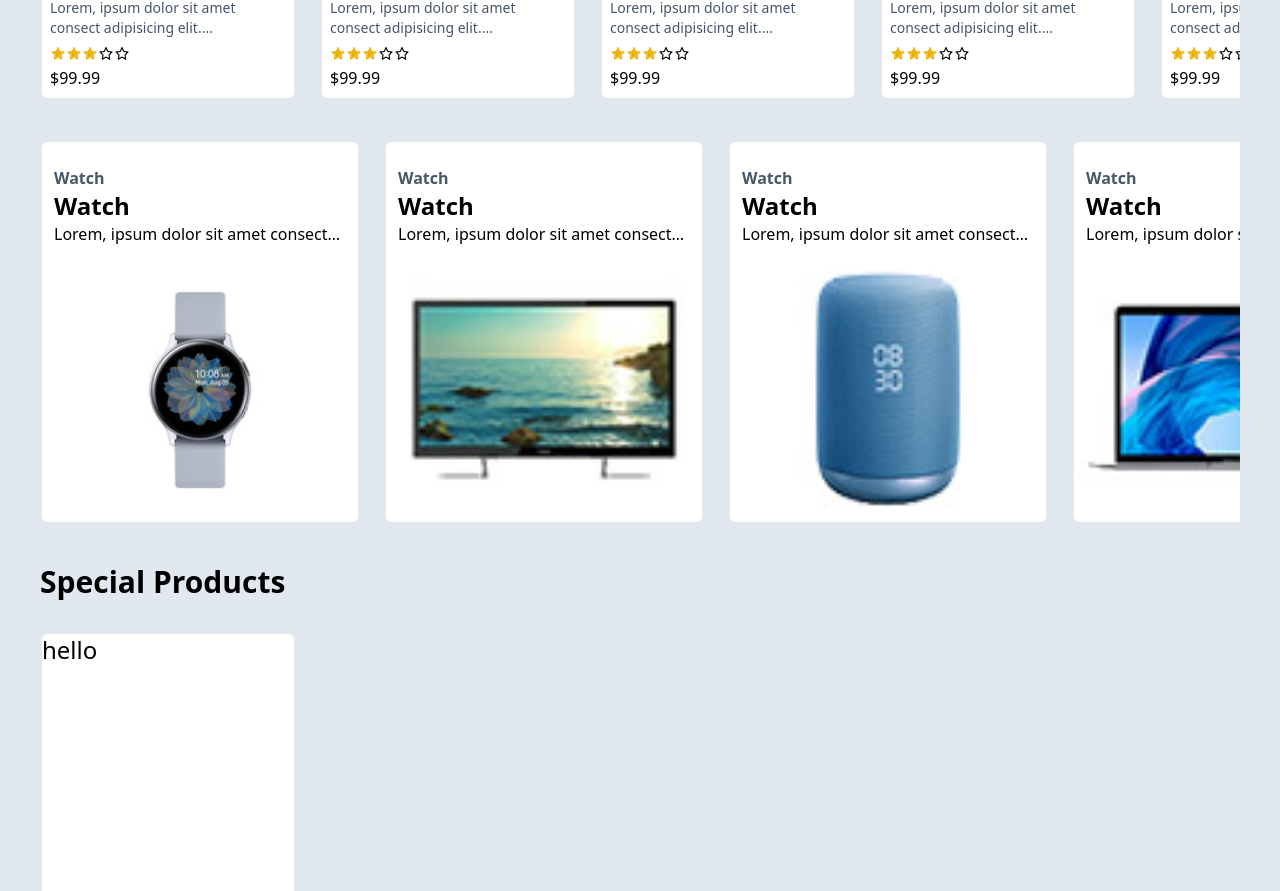
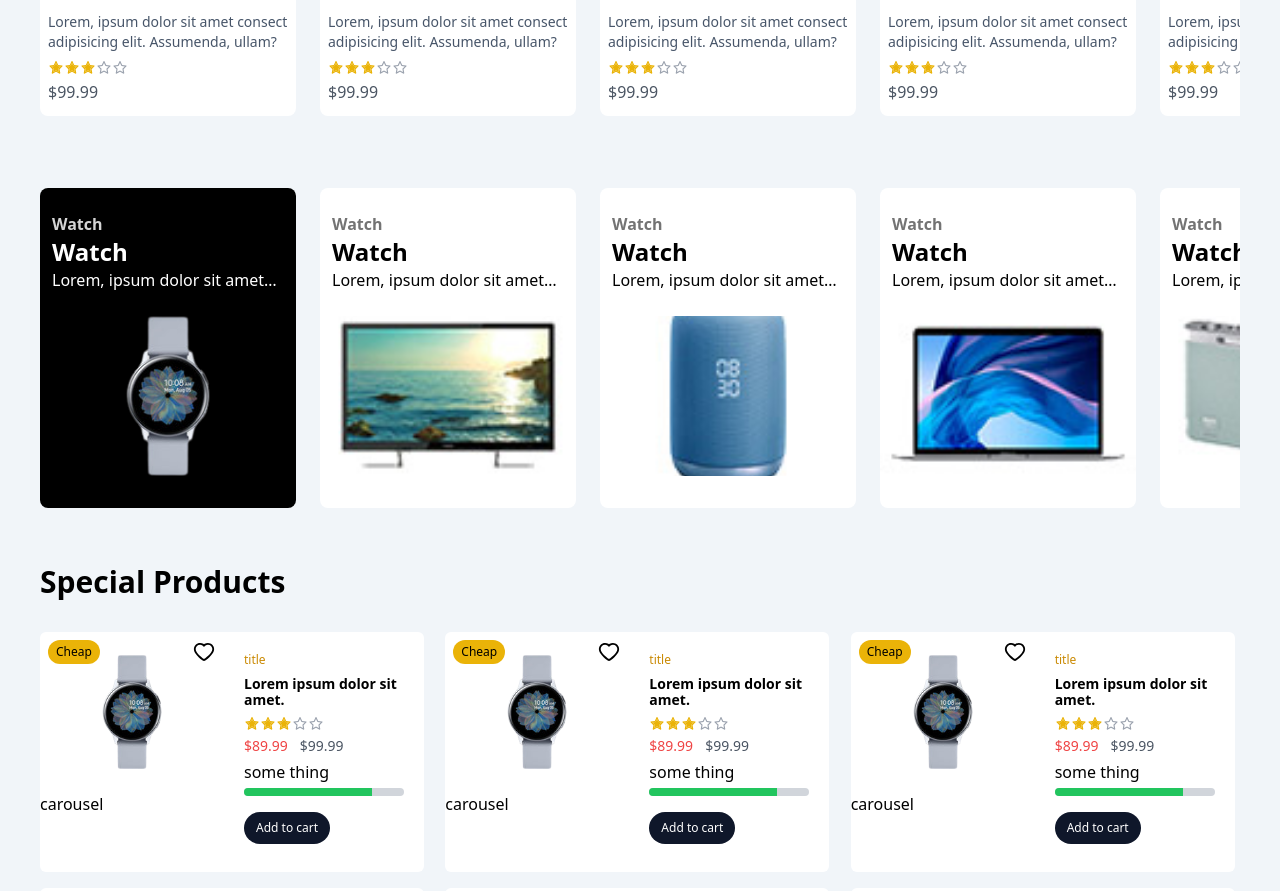
Before and after one commit to MelahGhislain/digit-com, a Next.js app: page / in a window 1280 px wide. Shown: the part 1277-2168 px from the top of the page. Built offline with nearby package versions, Linux system fonts and the light colour scheme.

Commit message:
feat(ui): created the special product

```diff
--- a/src/assets/index.ts
+++ b/src/assets/index.ts
@@ -23,7 +23,7 @@
 import CategoryHeadphone from './headphone.jpg'
 import CategoryHomeApp from './homeapp.jpg'
 
-import CollectionWatch from './watch.jpg'
+import CollectionWatch from './watch.png'
 import Tab1 from './tab1.jpg'
 
 export {
--- /dev/null
+++ b/src/components/badge/index.tsx
@@ -0,0 +1,15 @@
+import React from 'react'
+interface BadgeProp {
+    title: string
+    className?: string
+}
+
+const Badge: React.FC<BadgeProp> = ({title, className}) => {
+  return (
+    <div className={`px-2 py-1 text-xs rounded-full bg-yellow-500 ${className}`}>
+        <p>{title}</p>
+    </div>
+  )
+}
+
+export default Badge
--- a/src/components/cards/collection.card1.tsx
+++ b/src/components/cards/collection.card1.tsx
@@ -3,6 +3,7 @@
 import Image from 'next/image'
 import React from 'react'
 import { AiOutlineHeart, AiOutlineStar, AiTwotoneHeart, AiTwotoneStar } from 'react-icons/ai'
+import Badge from '../badge'
 
 type CollectionItemProp = {
   data: CollectionItem
@@ -10,20 +11,24 @@
 
 const CollectionCard1: React.FC<CollectionItemProp> = ({data}) => {
   return (
-    <div className='bg-white border-2 border-slate-200 w-[15rem] md:w-[16rem] h-[20rem] md:h-[24rem] overflow-hidden rounded-lg flex-none'>
+    <div className='bg-white w-[15rem] md:w-[16rem] h-[20rem] md:h-[24rem] overflow-hidden rounded-lg flex-none'>
       <div className='relative w-full h-[11rem] md:h-[15rem]'>
         <span>
           <Image src={data.image} alt={data.title} className='w-full h-full object-cover'/>
         </span>
         <div className='absolute top-2 right-2 cursor-pointer text-2xl'>
-          <AiTwotoneHeart />
+          {/* <AiTwotoneHeart /> */}
           <AiOutlineHeart />
         </div>
+        <div className='absolute top-2 left-2 cursor-pointer text-2xl'>
+          <Badge title='Cheap' />
+        </div>
+
       </div>
       <div className='flex flex-col p-2'>
         <h5 className='text-orange-700 text-md font-semibold'>{data.title}</h5>
         <p className='text-sm line-clamp-2 my-2 text-slate-600'>{data.description}</p>
-        <div className='flex items-center mb-1'>
+        <div className='flex items-center mb-1 text-gray-400'>
           {
             new Array(data.rating).fill(null).map((_, index) => (
               <AiTwotoneStar key={index} className='text-yellow-500'/>
@@ -35,7 +40,7 @@
             ))
           }
         </div>
-        <div>
+        <div className='text-gray-600 text-medium'>
           <p>${data.price}</p>
         </div>
       </div>
--- a/src/components/cards/collection.card2.tsx
+++ b/src/components/cards/collection.card2.tsx
@@ -5,19 +5,20 @@
 
 type CollectionItemProp = {
   data: CollectionItem
+  isDark?: boolean
 }
 
-const CollectionCard2: React.FC<CollectionItemProp> = ({data}) => {
+const CollectionCard2: React.FC<CollectionItemProp> = ({data, isDark}) => {
   return (
-    <div className='bg-white border-2 border-slate-200 w-[18rem] md:w-[20rem] h-[20rem] md:h-[24rem] overflow-hidden rounded-lg flex-none'>
+    <div className={`${isDark? 'bg-black text-white': 'bg-white'} w-[14rem] md:w-[16rem] h-[18rem] md:h-[20rem] overflow-hidden rounded-lg flex-none`}>
       <div className='flex flex-col p-3 py-6'>
-        <h5 className='text-slate-600 text-md font-semibold'>{data.title}</h5>
+        <h5 className={`${isDark? 'text-neutral-300' : 'text-neutral-500'}  text-md font-semibold`}>{data.title}</h5>
         <p className='text-2xl font-bold'>{data.title}</p>
         <div className='line-clamp-1'>
           <p>{data.description}</p>
         </div>
       </div>
-      <div className='relative w-full h-[11rem] md:h-[15rem]'>
+      <div className='relative w-full h-[8rem] md:h-[10rem]'>
         <span>
           <Image src={data.image} alt={data.title} className='w-full h-full object-cover'/>
         </span>
--- a/src/components/cards/special.product.card.tsx
+++ b/src/components/cards/special.product.card.tsx
@@ -1,5 +1,8 @@
+import { CollectionWatch } from '@assets';
+import Badge from '../badge';
 import Image from 'next/image'
 import React from 'react'
+import { AiOutlineHeart, AiOutlineStar, AiTwotoneHeart, AiTwotoneStar } from 'react-icons/ai';
 import Carousel from 'react-multi-carousel'
 
 const SpecialProductCard = () => {
@@ -22,40 +25,60 @@
         }
       };
   return (
-    <div className='bg-white border-2 border-slate-200 w-[15rem] md:w-[16rem] h-[20rem] md:h-[24rem] overflow-hidden rounded-lg flex-none'>
-      <div className='w-full h-[11rem] md:h-[15rem]'>
+    <div className='bg-white w-full md:w-[24rem] h-[15rem] overflow-hidden rounded-md flex-none'>
+      <div className='flex'>
+        <div className='w-full h-[10rem] flex-1'>
+          <div className='relative w-full h-full'>
             <span>
-          {/* <Image src={data.image} alt={data.title} className='w-full h-full object-cover'/> */}
+              <Image src={CollectionWatch} alt={'data.title'} className='w-full h-full object-cover'/>
             </span>
-        <div className='text-2xl'>
-            <Carousel
-                responsive={responsive}
-            >
-                <div>hello</div>
-                {/* <AiTwotoneHeart />
-                <AiOutlineHeart /> */}
-            </Carousel>
+            <div className='absolute top-2 right-2 cursor-pointer text-2xl'>
+              {/* <AiTwotoneHeart /> */}
+              <AiOutlineHeart />
+            </div>
+            <div className='absolute top-2 left-2 cursor-pointer text-2xl'>
+              <Badge title='Cheap' />
             </div>
           </div>
-      {/* <div className='flex flex-col p-2'>
-        <h5 className='text-orange-700 text-md font-semibold'>{data.title}</h5>
-        <p className='text-sm line-clamp-2 my-2 text-slate-600'>{data.description}</p>
-        <div className='flex items-center mb-1'>
+
+          <div className=' h-[5rem] flex-1'>
+            carousel
+          </div>
+
+        </div>
+
+        <div className='flex p-2 flex-1'>
+          <div className='p-3'>
+            <h3 className='text-xs text-yellow-600'>title</h3>
+            <h2 className='line-clamp-2 my-2 text-sm font-semibold leading-4'>Lorem ipsum dolor sit amet.</h2>
+            <div className='flex items-center mb-1 text-gray-400'>
               {
-            new Array(data.rating).fill(null).map((_, index) => (
+                new Array(3).fill(null).map((_, index) => (
                   <AiTwotoneStar key={index} className='text-yellow-500'/>
                 ))
               }
               {
-            new Array(5 - data.rating).fill(null).map((_, index) => (
+                new Array(5 - 3).fill(null).map((_, index) => (
                   <AiOutlineStar key={index} />
                 ))
               }
             </div>
-        <div>
-          <p>${data.price}</p>
+            <div className='flex text-gray-600 items-center text-sm gap-3 my-1'>
+              <p className='text-red-500'>$89.99</p>
+              <p>$99.99</p>
             </div>
-      </div> */}
+
+            <span>some thing</span>
+            <div className='w-full  h-2 mb-2 mt-1 bg-gray-300 rounded-full overflow-hidden'>
+              <div className='bg-green-500 w-[80%] h-full'></div>
+            </div>
+
+            <button className='text-xs text-white bg-slate-900 px-3 py-2 rounded-full mt-2'>Add to cart</button>
+
+          </div>
+        </div>
+
+      </div>
     </div>
   )
 }
--- a/src/components/features/home/collection.tsx
+++ b/src/components/features/home/collection.tsx
@@ -4,13 +4,14 @@
 import Link from 'next/link';
 import Carousel from 'react-multi-carousel';
 import {CollectionCard1, CollectionCard2} from '../../cards';
+import Heading from '../../heading'
 
 
 const Collection = () => {
 
   return (
     <section className='pad-x mt-10'>
-        <h2 className='mb-8 mt-6 font-semibold text-3xl'> Feteaure Collection</h2>
+        <Heading>Feteaure Collection</Heading>
         <div className='mb-10'>
             {/* <div className='hidden xl:block'>
 
@@ -24,7 +25,7 @@
                     }
                 </Carousel>
             </div> */}
-            <div className=' flex items-center overflow-x-auto gap-6'>
+            <div className=' flex items-center overflow-x-auto gap-6 py-4'>
                     {
                         collectionData.map(item => (
                             <CollectionCard1 key={item.id} data={item} />
@@ -33,10 +34,10 @@
             </div>
         </div>
         <div>
-            <div className='flex items-center overflow-x-auto gap-6'>
+            <div className='flex items-center overflow-x-auto gap-6 py-4'>
                     {
-                        collectionData.map(item => (
-                            <CollectionCard2 key={item.id} data={item} />
+                        collectionData.map((item, index) => (
+                            <CollectionCard2 key={item.id} data={item} isDark={!index} />
                         ))
                     }
             </div>
--- a/src/components/features/home/special.product.tsx
+++ b/src/components/features/home/special.product.tsx
@@ -1,13 +1,19 @@
 import {SpecialProductCard} from '../../cards'
 import React from 'react'
+import Heading from '../../heading'
 
 const SpecialProduct = () => {
   return (
     <section className='pad-x mt-10'>
-        <h2 className='mb-8 mt-6 font-semibold text-3xl'> Special Products</h2>
+       <Heading>Special Products</Heading>
         <div>
-            <div className='flex items-center overflow-x-auto gap-6'>
+            <div className='flex xl:grid xl:grid-cols-3 items-center overflow-x-auto gap-4'>
 
+                <SpecialProductCard  />
+                <SpecialProductCard  />
+                <SpecialProductCard  />
+                <SpecialProductCard  />
+                <SpecialProductCard  />
                 <SpecialProductCard  />
 
             </div>
--- /dev/null
+++ b/src/components/heading/index.tsx
@@ -0,0 +1,13 @@
+import React from 'react'
+interface HeadingProp {
+    children: string
+    className?: string
+}
+
+const Heading: React.FC<HeadingProp> = ({children, className}) => {
+  return (
+    <h2 className={`mb-6 mt-4 md:mb-8 md:mt-6 font-semibold text-xl md:text-3xl ${className}`}>{children}</h2>
+  )
+}
+
+export default Heading
--- a/src/components/index.ts
+++ b/src/components/index.ts
@@ -1,5 +1,6 @@
 export * from './layout/navbar'
 export * from './features'
 export * from './cards'
+export * from './heading'
 export {default as SearchBar} from './searchBar'
 export {default as Layout} from './layout'
--- a/src/pages/index.tsx
+++ b/src/pages/index.tsx
@@ -40,7 +40,7 @@
         <meta name="viewport" content="width=device-width, initial-scale=1" />
         <link rel="icon" href="/favicon.ico" />
       </Head>
-      <main className='bg-slate-200'>
+      <main className='bg-slate-100'>
           <Layout>
             <Hero />
             <div className='pad-x py-8 hidden md:grid md:grid-cols-2 lg:grid-cols-4 items-center justify-between gap-6 '>
```
Also changed, not shown: src/assets/watch.png (added). Lines whose indentation alone changed are shown as unchanged.
